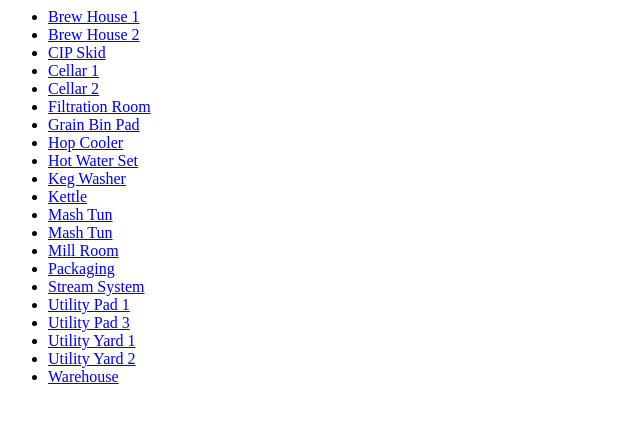
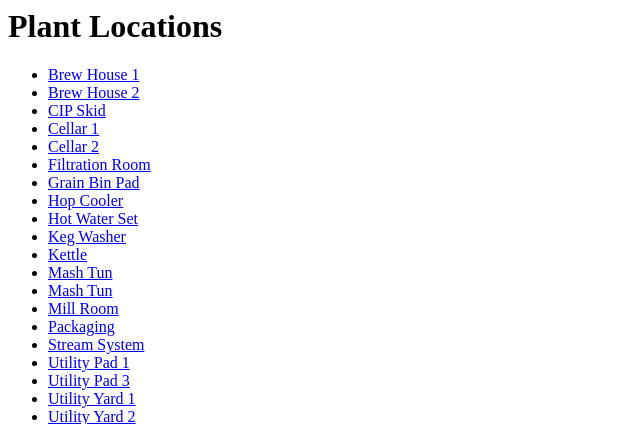
Before and after one commit to wesleyjin/drakes-maintdb, a Django app: page /equipment/ in a window 1280 px wide. Shown: the top 424 px of the page, without its empty margins (0-640 px from the left). Run offline with Django 3.2, Linux system fonts and the light colour scheme; data comes from the database, SQL or seed files in the repository.

Commit message:
updates locations html file

```diff
--- a/maintenance/equipment/templates/equipment/locations.html
+++ b/maintenance/equipment/templates/equipment/locations.html
@@ -1,3 +1,4 @@
+<h1> Plant Locations </h1>
 {% if plant_locations %}
     <ul>
     {% for location in plant_locations %}
```
